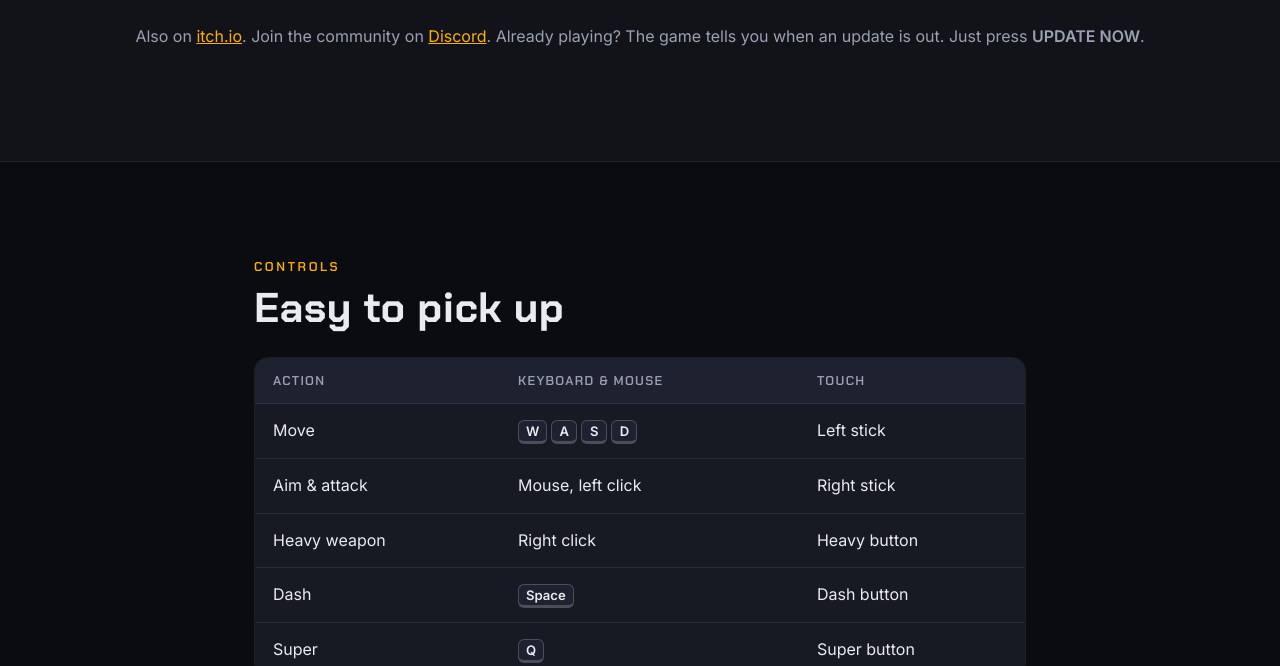
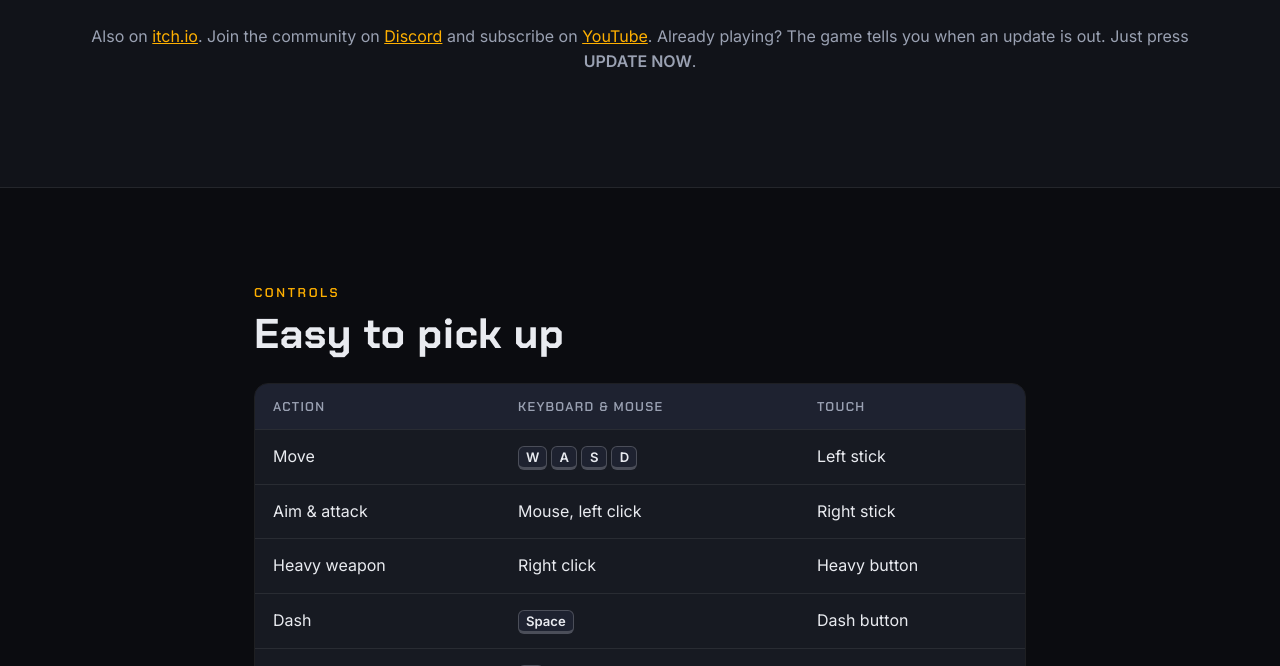
Before and after one commit to Da-coding-pro/Ironvale, a Jekyll site: the page built from index.html, in a window 1280 px wide and 900 px high, scrolled down 5066 px, cut to the strip 234-900 px from the top of the window. Built offline with Jekyll 4.4.1, drawn with Linux system fonts in a browser that asks for light colours; comment, search, counter and statistics services are not loaded.

Commit message:
Add YouTube channel links

```diff
--- a/_includes/head-custom.html
+++ b/_includes/head-custom.html
@@ -14,6 +14,6 @@
   "author": { "@type": "Organization", "name": "Arcsteel Reactor Studios" },
   "publisher": { "@type": "Organization", "name": "Arcsteel Reactor Studios" },
   "offers": { "@type": "Offer", "price": "0", "priceCurrency": "USD" },
-  "sameAs": ["https://github.com/Da-coding-pro/Ironvale", "https://arcsteel-reactor-studios.itch.io/ironvale", "https://discord.gg/e2WQQWfSRm"]
+  "sameAs": ["https://github.com/Da-coding-pro/Ironvale", "https://arcsteel-reactor-studios.itch.io/ironvale", "https://discord.gg/e2WQQWfSRm", "https://www.youtube.com/@ArcsteelReactorStudios"]
 }
 </script>
--- a/_layouts/default.html
+++ b/_layouts/default.html
@@ -31,6 +31,7 @@
         <a href="{{ '/#controls' | relative_url }}">Controls</a>
         <a href="{{ '/releases/' | relative_url }}">Releases</a>
         <a href="https://discord.gg/e2WQQWfSRm">Discord</a>
+        <a href="https://www.youtube.com/@ArcsteelReactorStudios">YouTube</a>
         <a class="nav-gh" href="https://github.com/Da-coding-pro/Ironvale/releases" aria-label="Releases on GitHub">
           <svg viewBox="0 0 16 16" width="18" height="18" aria-hidden="true"><path fill="currentColor" d="M8 0C3.58 0 0 3.58 0 8c0 3.54 2.29 6.53 5.47 7.59.4.07.55-.17.55-.38v-1.33c-2.23.48-2.7-1.07-2.7-1.07-.36-.92-.89-1.17-.89-1.17-.73-.5.06-.49.06-.49.8.06 1.23.83 1.23.83.72 1.22 1.88.87 2.33.66.07-.52.28-.87.51-1.07-1.78-.2-3.65-.89-3.65-3.95 0-.87.31-1.59.82-2.15-.08-.2-.36-1.02.08-2.12 0 0 .67-.21 2.2.82a7.6 7.6 0 0 1 4 0c1.53-1.04 2.2-.82 2.2-.82.44 1.1.16 1.92.08 2.12.51.56.82 1.27.82 2.15 0 3.07-1.87 3.75-3.65 3.95.29.25.54.73.54 1.48v2.2c0 .21.15.46.55.38A8.01 8.01 0 0 0 16 8c0-4.42-3.58-8-8-8Z"/></svg>
           <span>GitHub</span>
@@ -65,6 +66,7 @@
         <a href="{{ '/releases/' | relative_url }}">Release notes</a>
         <a href="https://arcsteel-reactor-studios.itch.io/ironvale">itch.io</a>
         <a href="https://discord.gg/e2WQQWfSRm">Discord</a>
+        <a href="https://www.youtube.com/@ArcsteelReactorStudios">YouTube</a>
         <a href="{{ '/privacy/' | relative_url }}">Privacy</a>
         <a href="{{ '/licence/' | relative_url }}">Licence</a>
       </nav>
--- a/index.html
+++ b/index.html
@@ -156,7 +156,7 @@
     <div class="itch-widget">
       <iframe src="https://itch.io/embed/5229583?dark=true" width="552" height="167" frameborder="0" title="Ironvale on itch.io"><a href="https://arcsteel-reactor-studios.itch.io/ironvale">Ironvale by Arcsteel Reactor Studios</a></iframe>
     </div>
-    <p class="note">Also on <a href="https://arcsteel-reactor-studios.itch.io/ironvale">itch.io</a>. Join the community on <a href="https://discord.gg/e2WQQWfSRm">Discord</a>. Already playing? The game tells you when an update is out. Just press <strong>UPDATE NOW</strong>.</p>
+    <p class="note">Also on <a href="https://arcsteel-reactor-studios.itch.io/ironvale">itch.io</a>. Join the community on <a href="https://discord.gg/e2WQQWfSRm">Discord</a> and subscribe on <a href="https://www.youtube.com/@ArcsteelReactorStudios">YouTube</a>. Already playing? The game tells you when an update is out. Just press <strong>UPDATE NOW</strong>.</p>
   </div>
 </section>
 
@@ -184,6 +184,7 @@
     <h2>Your mech is warmed up.</h2>
     <a class="btn btn-primary btn-lg" href="{{ site.play_url }}">Play Ironvale now</a>
     <a class="btn btn-ghost btn-lg" href="https://discord.gg/e2WQQWfSRm">Join our Discord</a>
+    <a class="btn btn-ghost btn-lg" href="https://www.youtube.com/@ArcsteelReactorStudios">YouTube</a>
   </div>
 </section>
 
```
Also changed, not shown: README.md.
